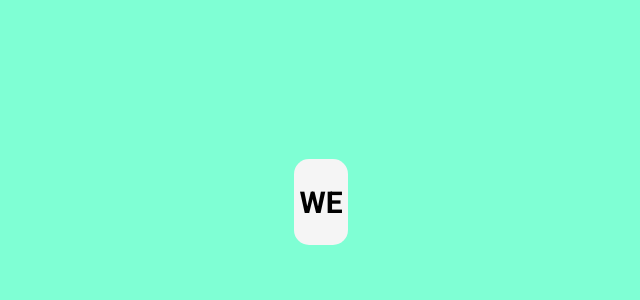
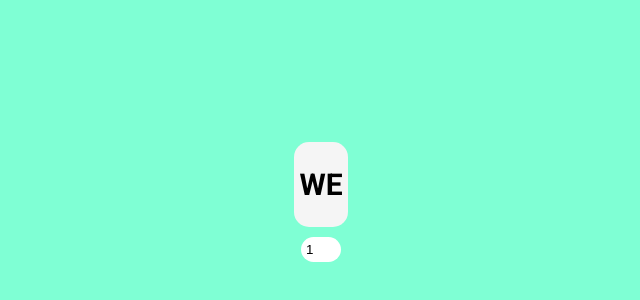
Before and after one commit to Ameer2000Mzori/Auto-Text-Effect, a website built with webpack: page src/index.html in a window 1280 px wide. Shown: the part 198-498 px from the top of the page, without its empty margins (319-959 px from the left). Built offline with nearby package versions, Linux system fonts and the light colour scheme; a web font is replaced by a local one.

Commit message:
added number input  + added styling

```diff
--- a/src/index.html
+++ b/src/index.html
@@ -22,6 +22,7 @@
       <div class="head-Wrap">
         <h1 class="title-Text"></h1>
       </div>
+      <input class="input-Num" type="number" value="1" min="1" max="10" />
     </header>
     <script src="script.js"></script>
   </body>
--- a/src/style.scss
+++ b/src/style.scss
@@ -29,4 +29,13 @@ body {
       font-family: $fontOne;
     }
   }
+
+  .input-Num {
+    width: 30px;
+    border-radius: 50px;
+    border: none;
+    padding: 5px;
+    margin: 5px;
+    outline: none;
+  }
 }
```
Also changed, not shown: src/style.css, 1 other file.
